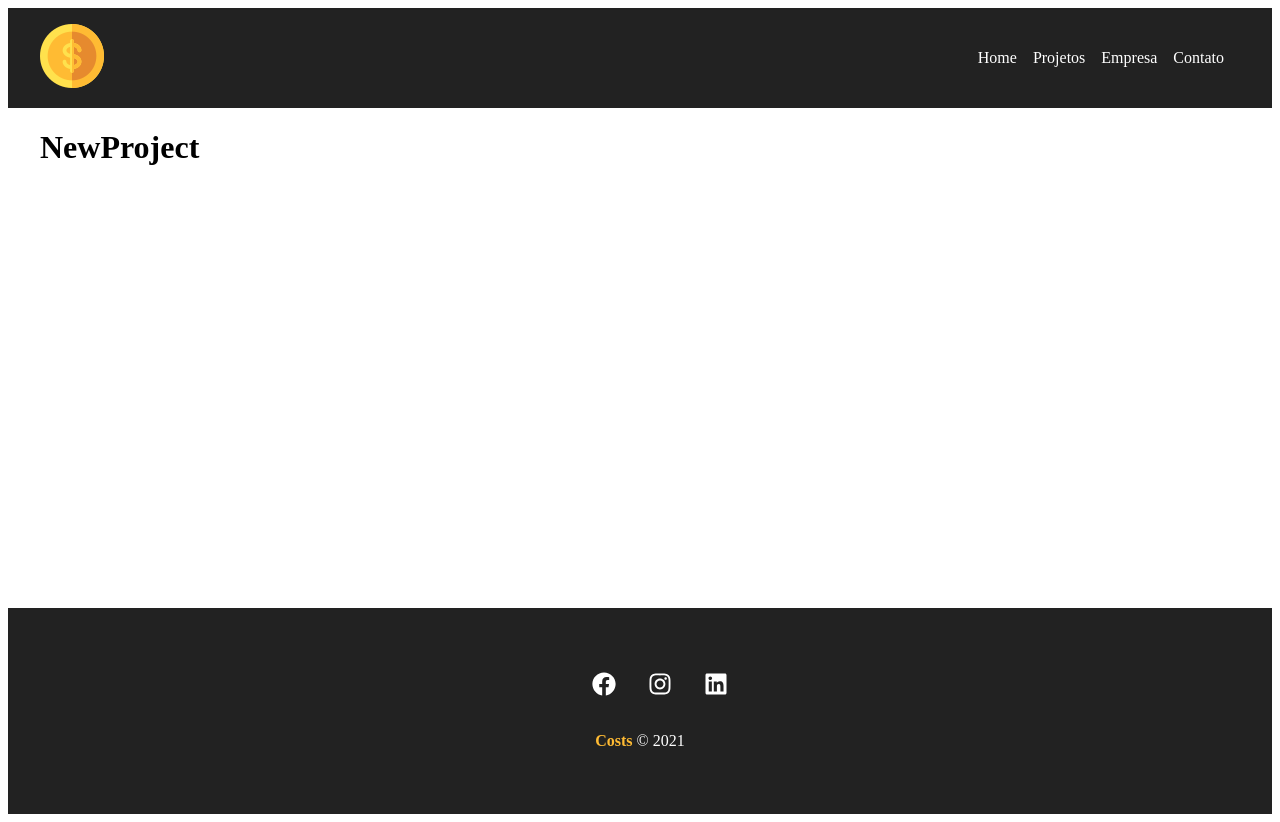
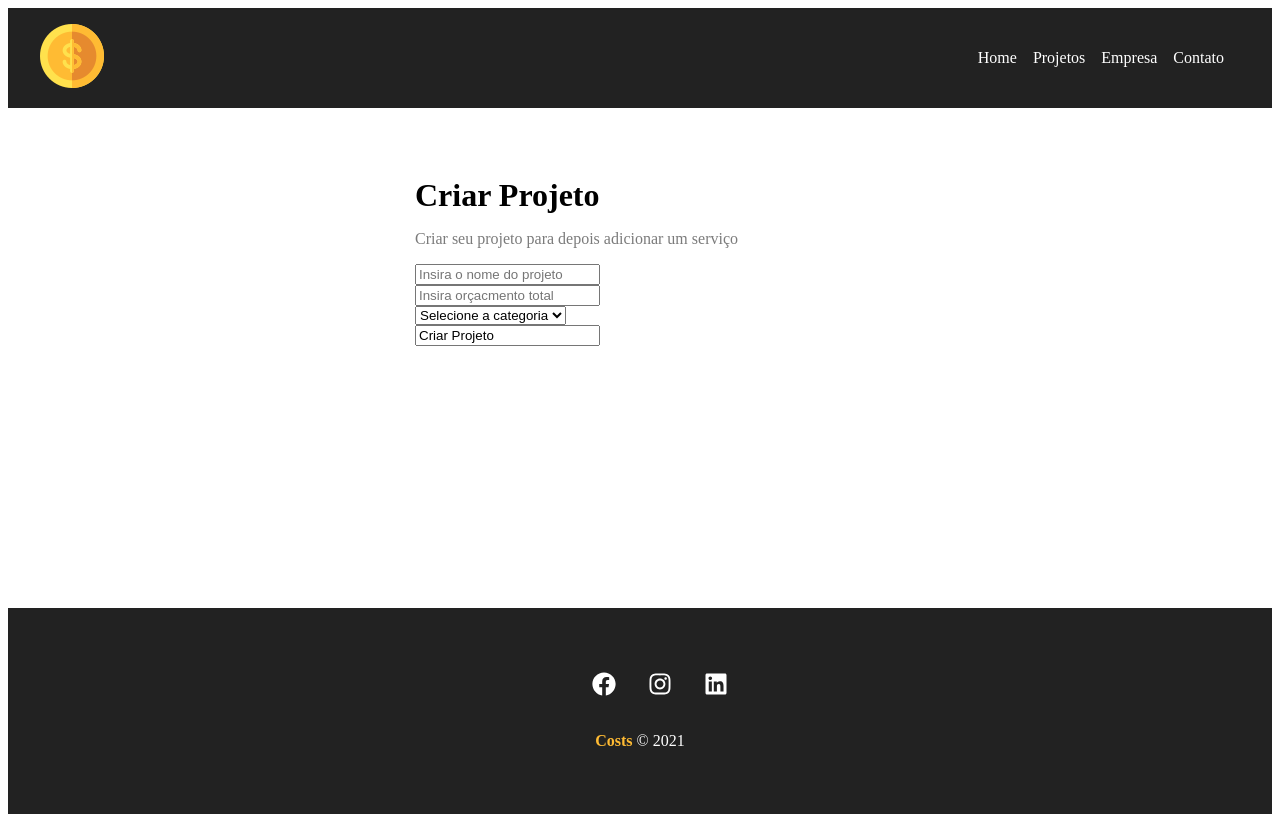
Before and after one commit to michael-petterson-06/Projeto-Costs-Mike, a React (Create React App) app in the folder costs/: page /newproject in a window 1280 px wide. Built offline with nearby package versions, Linux system fonts and the light colour scheme.

Commit message:
Estruturando pagina de criar projeto

```diff
--- a/costs/src/components/pages/NewProject.js
+++ b/costs/src/components/pages/NewProject.js
@@ -1,9 +1,13 @@
+import Styles from './NewProject.module.css'
+import ProjectForm from '../project/ProjectForm';
+
 function NewProject() {
     return (
-        <h1>
-            NewProject
-        </h1>
+        <div className={Styles.newproject_container}>
+            <h1>Criar Projeto</h1>
+            <p>Criar seu projeto para depois adicionar um serviço </p>
+            <ProjectForm/>
+        </div>
     )
 }
-
 export default NewProject;
--- /dev/null
+++ b/costs/src/components/pages/NewProject.module.css
@@ -0,0 +1,15 @@
+.newproject_container {
+    width: 450px;
+    margin: 0 auto;
+    padding: 3em;
+}
+
+
+.newproject_container h1 {
+    margin-bottom: 0.5em;
+}
+
+
+.newproject_container p {
+    color: #7b7b7b;
+}
--- /dev/null
+++ b/costs/src/components/project/ProjectForm.js
@@ -0,0 +1,23 @@
+function ProjectForm  () {
+    return (
+        <form>
+            <div>
+                <input type='text' placeholder="Insira o nome do projeto"/>
+            </div>
+            <div>
+                <input type='number' placeholder='Insira orçacmento total'/>
+            </div>
+            <div>
+                <select name='categoy_id'>
+                    <option disable selected>Selecione a categoria </option>
+                </select>
+            </div>
+            <div>
+                <input text='submit' value='Criar Projeto'/>
+            </div>
+        </form>
+    )
+}
+
+
+export default ProjectForm;
```
Also changed, not shown: costs/src/components/project/ProjectForm.module.css (added).
